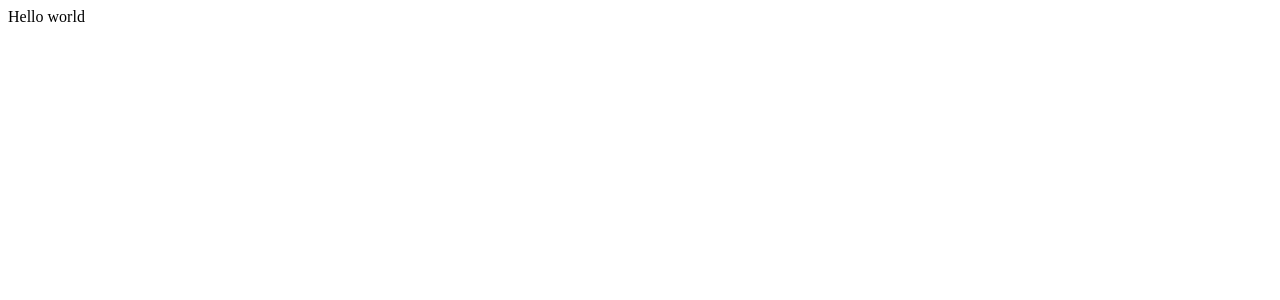
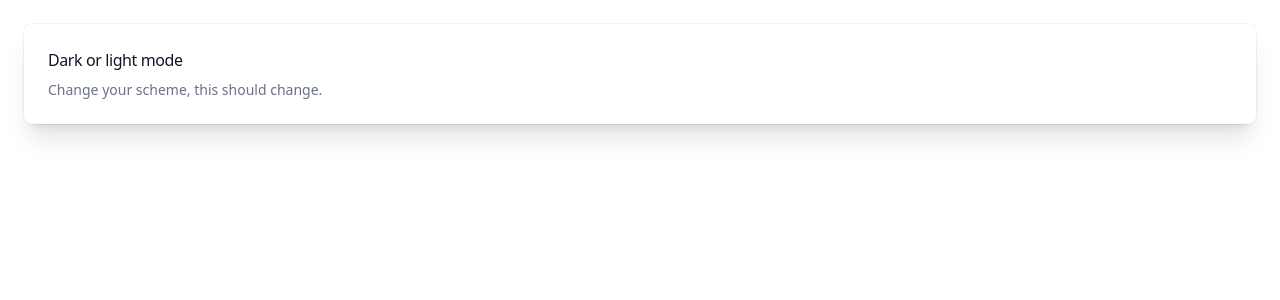
Before and after one commit to roysugoi/fortius, a Nuxt app: page / in a window 1280 px wide. Shown: the top 300 px of the page. Built offline with nearby package versions, Linux system fonts and the light colour scheme.

Commit message:
tailwind installed

```diff
--- a/app.vue
+++ b/app.vue
@@ -1,5 +1,10 @@
 <template>
-  <div>
-    <a>Hello world</a>
+  <div class="p-6">
+    <div class="p-6 bg-white dark:bg-gray-800 rounded-lg ring shadow-xl ring-gray-900/5">
+      <h3 class="text-gray-900 dark:text-white text-base font-medium tracking-tight ">Dark or light mode</h3>
+      <p class="text-gray-500 dark:text-gray-400 mt-2 text-sm ">
+        Change your scheme, this should change.
+      </p>
+    </div>
   </div>
 </template>
--- /dev/null
+++ b/css/main.css
@@ -0,0 +1 @@
+@import "tailwindcss";
--- /dev/null
+++ b/index.html
@@ -0,0 +1 @@
+<p>Hello Vite!</p>
--- a/nuxt.config.ts
+++ b/nuxt.config.ts
@@ -1,5 +1,14 @@
 // https://nuxt.com/docs/api/configuration/nuxt-config
+
+import tailwindcss from "@tailwindcss/vite";
+
 export default defineNuxtConfig({
   compatibilityDate: '2024-11-01',
-  devtools: { enabled: true }
+  devtools: { enabled: true },
+  css: ['./css/main.css'],
+  vite: {
+    plugins: [
+      tailwindcss(),
+    ],
+  },
 })
--- a/package.json
+++ b/package.json
@@ -10,8 +10,13 @@
     "postinstall": "nuxt prepare"
   },
   "dependencies": {
+    "@tailwindcss/vite": "^4.0.0",
     "nuxt": "^3.15.3",
+    "tailwindcss": "^4.0.0",
     "vue": "latest",
     "vue-router": "latest"
+  },
+  "devDependencies": {
+    "vite": "^6.0.11"
   }
 }
```
Also changed, not shown: 2 other files (tests, documents, lock files or other folders).
